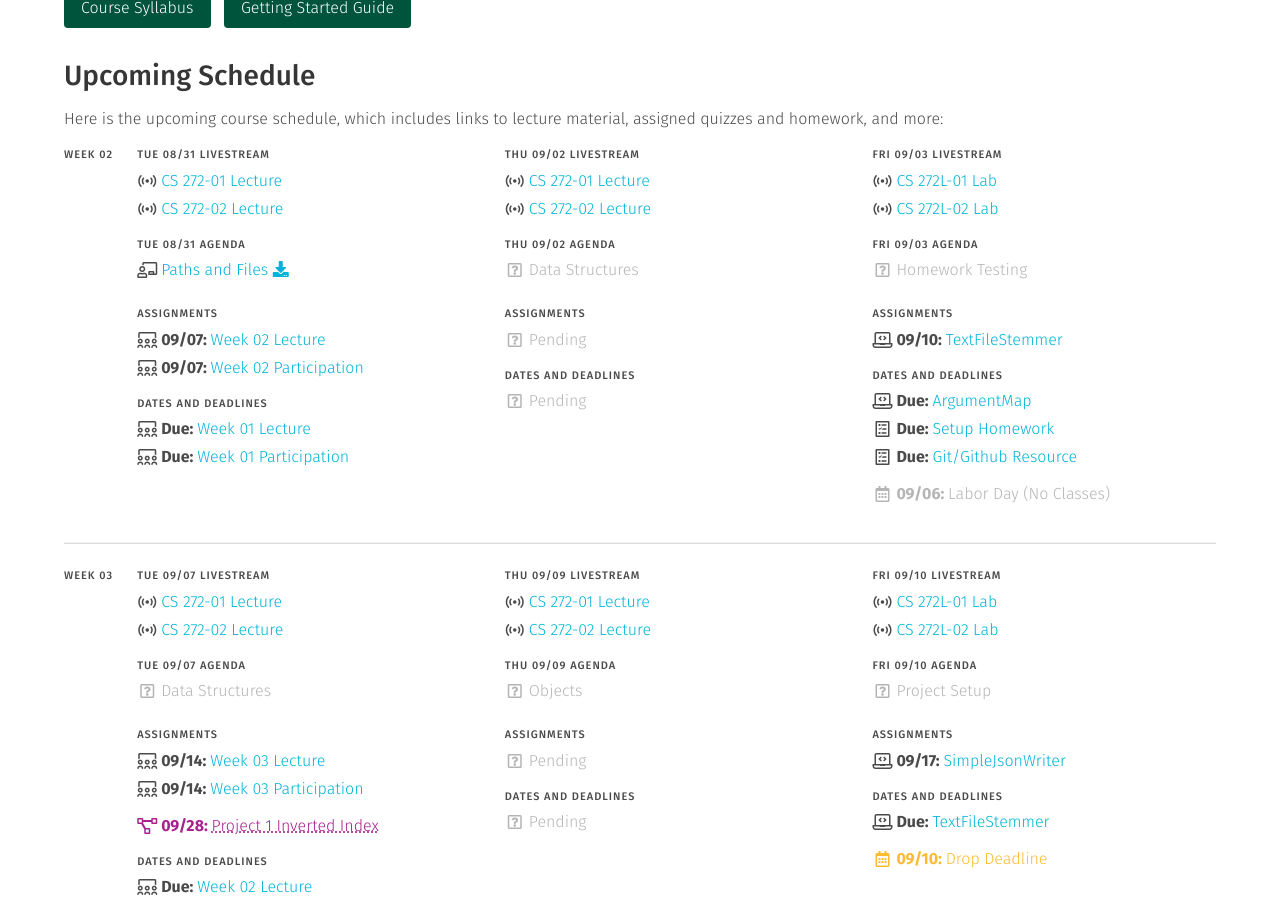
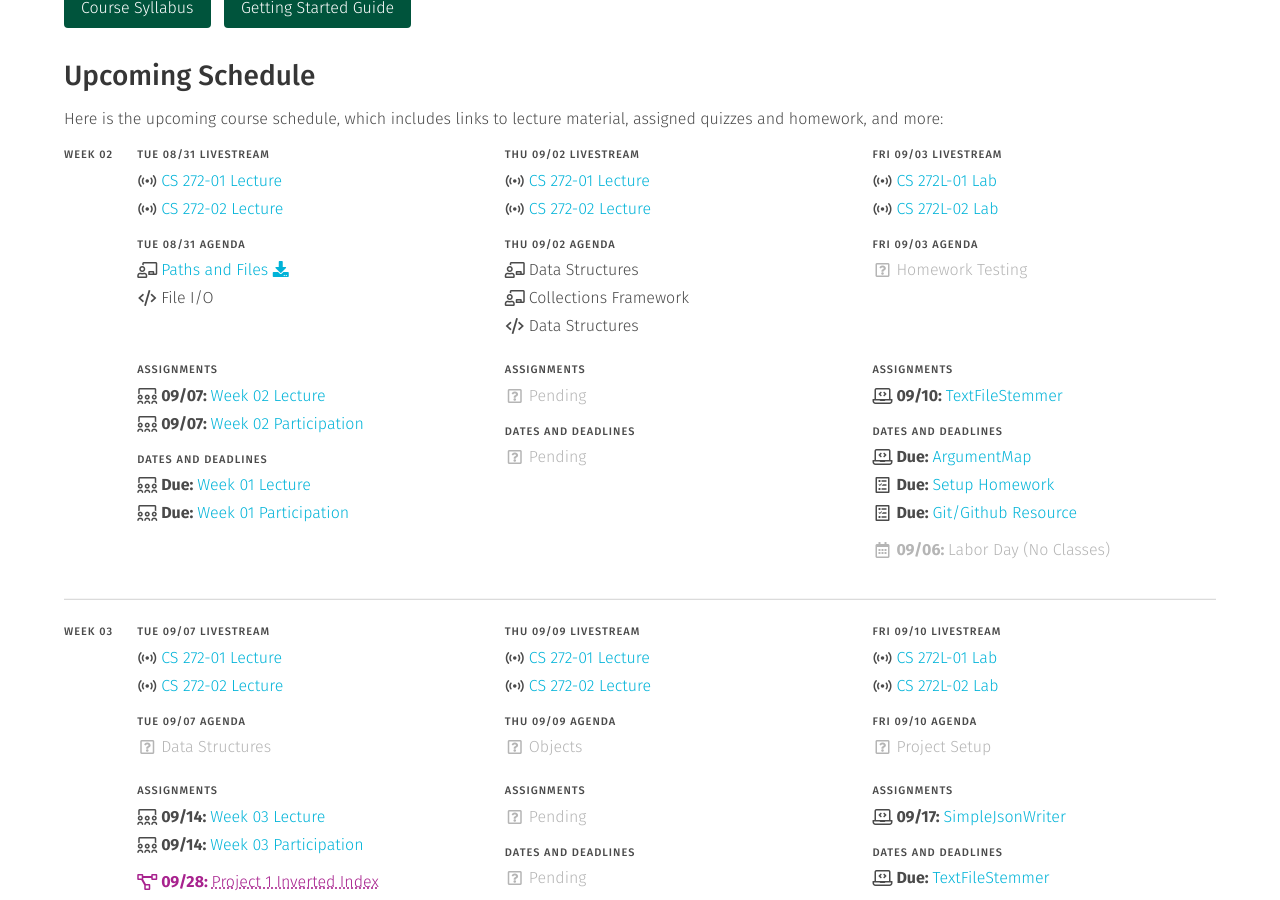
Before and after one commit to usf-cs272-fall2021/usf-cs272-fall2021.github.io, a Jekyll site: the page built from index.md, in a window 1280 px wide and 900 px high, scrolled down 430 px. Built offline with Jekyll 4.4.1, drawn with Linux system fonts in a browser that asks for light colours.

Commit message:
Adding placeholders

```diff
--- a/_data/schedule.yml
+++ b/_data/schedule.yml
@@ -177,6 +177,9 @@ weeks:
                 save: true
                 icon: 'slides'
 
+              - text: 'File I/O'
+                icon: 'code'
+
           - <<: *assignments
             items:
               - file: 'attendance'
@@ -201,7 +204,13 @@ weeks:
             date: false
             items:
               - text: 'Data Structures'
-                type: *pending
+                icon: 'slides'
+
+              - text: 'Collections Framework'
+                icon: 'slides'
+
+              - text: 'Data Structures'
+                icon: 'code'
 
           - <<: *assignments
             items:
```
